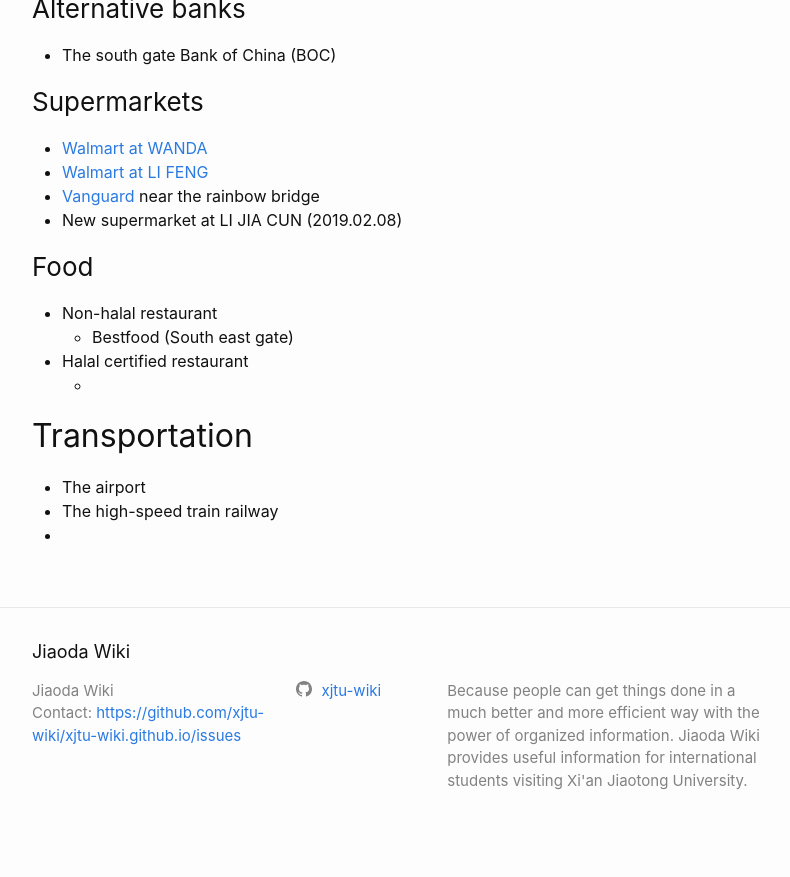
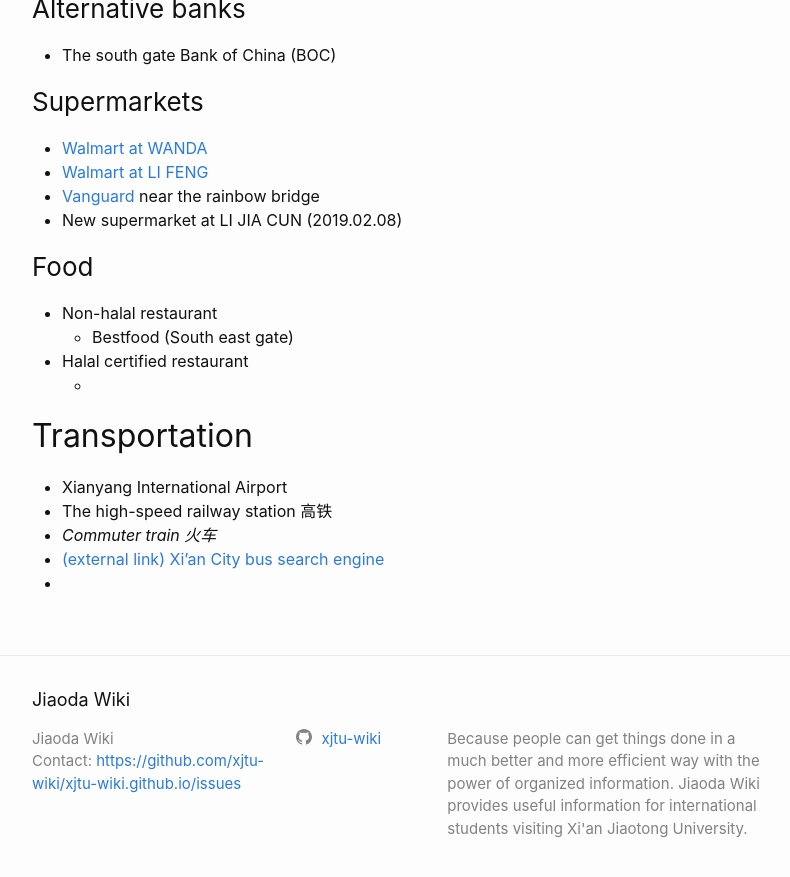
Before and after one commit to xjtu-wiki/xjtu-wiki.github.io, a Jekyll site: the page built from locations.md, in a window 1280 px wide and 900 px high, scrolled down 1039 px. Shown: the top 877 px of the window, without its empty margins (238-1028 px from the left). Built offline with Jekyll 4.4.1, drawn with Linux system fonts in a browser that asks for light colours; comment, search, counter and statistics services are not loaded; before the commit the page ends 1891 px from its top, so only the background shows below that.

Commit message:
Update information on transportation

```diff
--- a/locations.md
+++ b/locations.md
@@ -47,6 +47,8 @@
   *
 
 ## Transportation
-* The airport
-* The high-speed train railway
+* Xianyang International Airport
+* The high-speed railway station 高铁
+* _Commuter train 火车_
+* [(external link) Xi'an City bus search engine](https://www.travelchinaguide.com/cityguides/xian/bus-subway-search.htm){:target="_blank"}
 *
```
